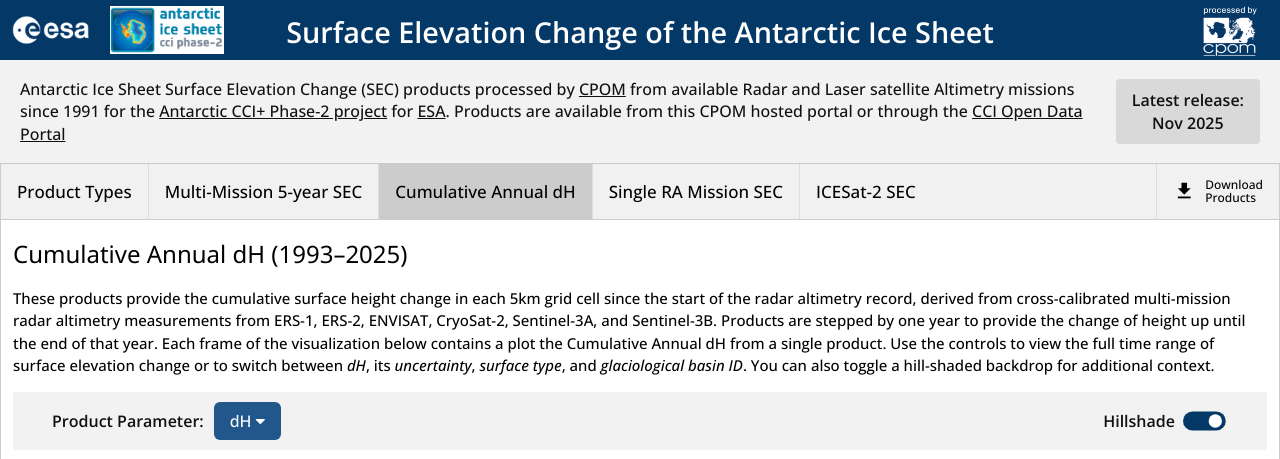
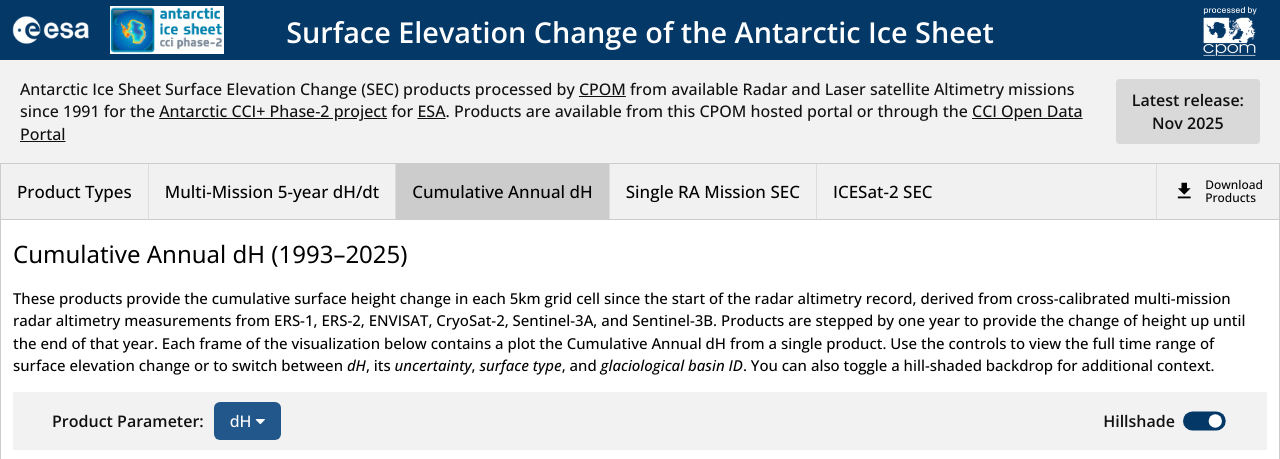
Before and after one commit to CPOM-Altimetry/ais_cci_phase2, a PHP site: page /index.php?active_tab=annual_dh&hillshade=hide&annual_view=ais&ql_param=dh in a window 1280 px wide. Shown: the top 459 px of the page. Run offline with PHP 8.4, Linux system fonts and the light colour scheme; some libraries are stand-ins or nearby versions.

Commit message:
annualdh downloads

```diff
--- a/download.php
+++ b/download.php
@@ -146,7 +146,7 @@ foreach ($products as $id => $meta) {
 ?>
 
 <h3>Multi-Mission 5-year SEC Product Downloads</h3>
-<p>Each file contains the gridded surface elevation change and uncertainty from a 5-year period, calculated from cross-calibrated
+<p>Each file contains the gridded rate of surface elevation change (dH/dt) and its uncertainty from a 5-year period, calculated from cross-calibrated
   radar altimetry missions.
   The <b>first file</b> shown is the latest 5-year period.
 The <b>second file</b>
--- a/index.php
+++ b/index.php
@@ -43,7 +43,7 @@
 
     <div  class="tab">
         <button id="tab_row" class="tablinks" <?php if (!$show_single_mission) echo 'id="defaultOpen"'; ?> onclick="openTab(event, 'intro')">Product Types</button>
-        <button class="tablinks tab-download" onclick="openTab(event, 'multi_mission')">Multi-Mission 5-year SEC</button>
+        <button class="tablinks tab-download" onclick="openTab(event, 'multi_mission')">Multi-Mission 5-year dH/dt</button>
         <button class="tablinks tab-download" onclick="openTab(event, 'annual_dh')">Cumulative Annual dH</button>
         <button class="tablinks tab-download" <?php if ($show_single_mission) echo 'id="defaultOpen"'; ?> onclick="openTab(event, 'single_mission')">Single RA Mission SEC</button>
         <button class="tablinks tab-download" onclick="openTab(event, 'is2_sec')">ICESat-2 SEC</button>
```
